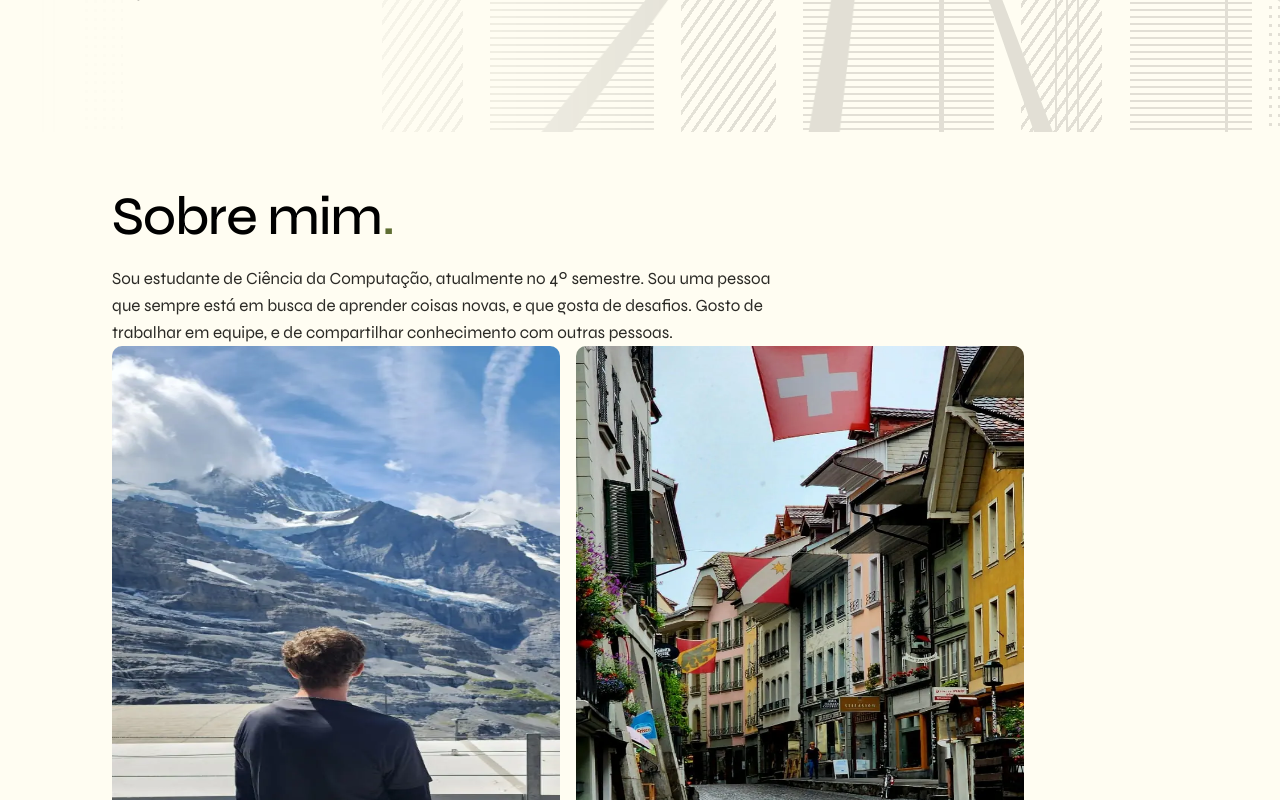
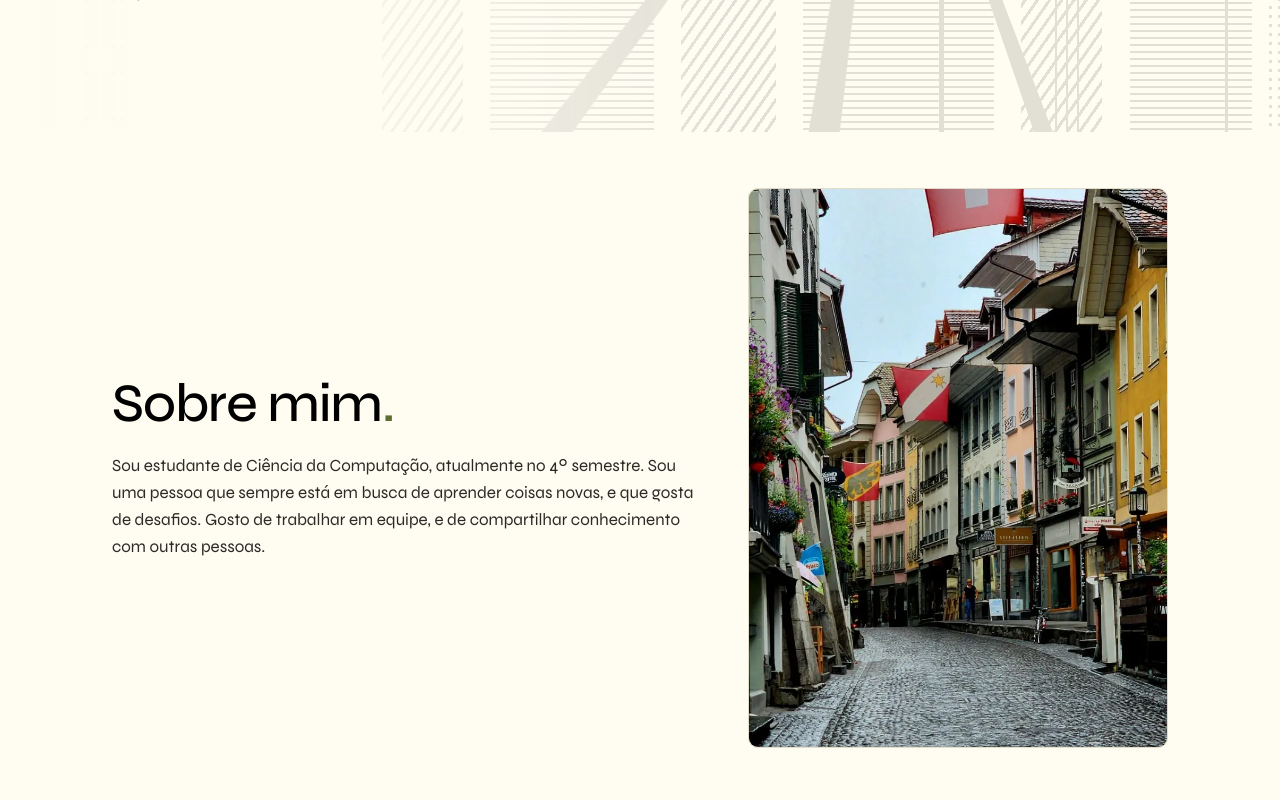
Before and after one commit to nicolasletti/portfolio, a React (Vite) app: page / in a window 1280 px wide. Shown: the part 580-1380 px from the top of the page. Built offline with nearby package versions, Linux system fonts and the light colour scheme.

Commit message:
feat: add auto-rotating fade slideshow to About section

```diff
--- a/src/components/about/about.css
+++ b/src/components/about/about.css
@@ -1,4 +1,8 @@
 .about-section {
+	display: grid;
+	grid-template-columns: minmax(0, 1fr) minmax(0, 420px);
+	gap: 48px;
+	align-items: center;
 	margin: 0 auto;
 	max-width: var(--content-width);
 	padding: 56px var(--gutter);
@@ -13,13 +17,46 @@
 	margin-top: 12px;
 }
 
-.about-section-img {
-	display: flex;
-	gap: 16px;
+/* A proporção fixa reserva o espaço antes das imagens carregarem (sem salto de layout). */
+.about-slideshow {
+	position: relative;
+	aspect-ratio: 3 / 4;
+	overflow: hidden;
+	border-radius: 10px;
+	background: var(--surface);
+	border: 1px solid var(--border);
 }
 
-.about-section-img img {
-	border-radius: 10px;
-	height: 597px;
-	width: 448px;
+/* Todas as imagens ficam empilhadas; o fade é só a troca de opacity. */
+.about-slide {
+	position: absolute;
+	inset: 0;
+	width: 100%;
+	height: 100%;
+	object-fit: cover;
+	opacity: 0;
+	transition: opacity 0.9s cubic-bezier(0.2, 0.7, 0.2, 1);
 }
+
+.about-slide.is-active {
+	opacity: 1;
+}
+
+@media (max-width: 640px) {
+	.about-section {
+		grid-template-columns: minmax(0, 1fr);
+		gap: 32px;
+	}
+
+	.about-slideshow {
+		max-width: 360px;
+		width: 100%;
+		margin: 0 auto;
+	}
+}
+
+@media (prefers-reduced-motion: reduce) {
+	.about-slide {
+		transition: none;
+	}
+}
--- a/src/components/about/about.tsx
+++ b/src/components/about/about.tsx
@@ -1,10 +1,38 @@
-
+import { useEffect, useState } from 'react'
 import { profile } from '../../data/profile'
+import { ABOUT_SLIDE_INTERVAL_MS, aboutImages } from '../../data/about-images'
 import './about.css'
 
+const REDUCED_MOTION_QUERY = '(prefers-reduced-motion: reduce)'
+
 function About() {
+	const [active, setActive] = useState(0)
+	const [paused, setPaused] = useState(false)
+	const [reducedMotion, setReducedMotion] = useState(
+		() => window.matchMedia(REDUCED_MOTION_QUERY).matches,
+	)
+
+	// Acompanha a preferência do sistema, inclusive se mudar com a página aberta.
+	useEffect(() => {
+		const media = window.matchMedia(REDUCED_MOTION_QUERY)
+		const onChange = (e: MediaQueryListEvent) => setReducedMotion(e.matches)
+		media.addEventListener('change', onChange)
+		return () => media.removeEventListener('change', onChange)
+	}, [])
+
+	// Troca automática. O cleanup limpa o timer ao desmontar ou quando as
+	// dependências mudam (pausa/movimento reduzido), evitando timers duplicados.
+	useEffect(() => {
+		if (paused || reducedMotion) return
+		const id = setInterval(() => {
+			setActive((i) => (i + 1) % aboutImages.length)
+		}, ABOUT_SLIDE_INTERVAL_MS)
+		return () => clearInterval(id)
+	}, [paused, reducedMotion])
+
 	return (
 		<section className="about-section" id="sobre">
+			<div className="about-text">
 				<h2>
 					Sobre mim
 					<span className="title-dot">.</span>
@@ -13,9 +41,33 @@ function About() {
 					Sou estudante de {profile.course}, atualmente no {profile.semester}.
 					Sou uma pessoa que sempre está em busca de aprender coisas novas, e que gosta de desafios. Gosto de trabalhar em equipe, e de compartilhar conhecimento com outras pessoas.
 				</p>
-			<div className="about-section-img">
-				<img src="/about-01.webp" alt="Foto de perfil" />
-				<img src="/about-02.webp" alt="Imagem sobre mim" />
+			</div>
+
+			<div
+				className="about-slideshow"
+				role="group"
+				aria-roledescription="carrossel"
+				aria-label="Fotos de Nicolas"
+				onMouseEnter={() => setPaused(true)}
+				onMouseLeave={() => setPaused(false)}
+				onFocus={() => setPaused(true)}
+				onBlur={() => setPaused(false)}
+			>
+				{aboutImages.map((image, index) => (
+					<img
+						key={image.src}
+						className={index === active ? 'about-slide is-active' : 'about-slide'}
+						src={image.src}
+						alt={index === active ? image.alt : ''}
+						aria-hidden={index !== active}
+						loading={index === 0 ? 'eager' : 'lazy'}
+						width={448}
+						height={597}
+					/>
+				))}
+				{/* TODO (prática): indicadores clicáveis — um <button> por imagem, com
+				    aria-label="Mostrar imagem N", aria-current={index === active} e
+				    onClick={() => setActive(index)}. Estilize .is-active em about.css. */}
 			</div>
 		</section>
 	)
--- /dev/null
+++ b/src/data/about-images.ts
@@ -0,0 +1,6 @@
+export const aboutImages = [
+  { src: '/about-01.webp', alt: 'Sobre Nicolas' },
+  { src: '/about-02.webp', alt: 'Outros Momentos' },
+] as const
+
+export const ABOUT_SLIDE_INTERVAL_MS = 5000
```
Lines whose indentation alone changed are shown as unchanged.
